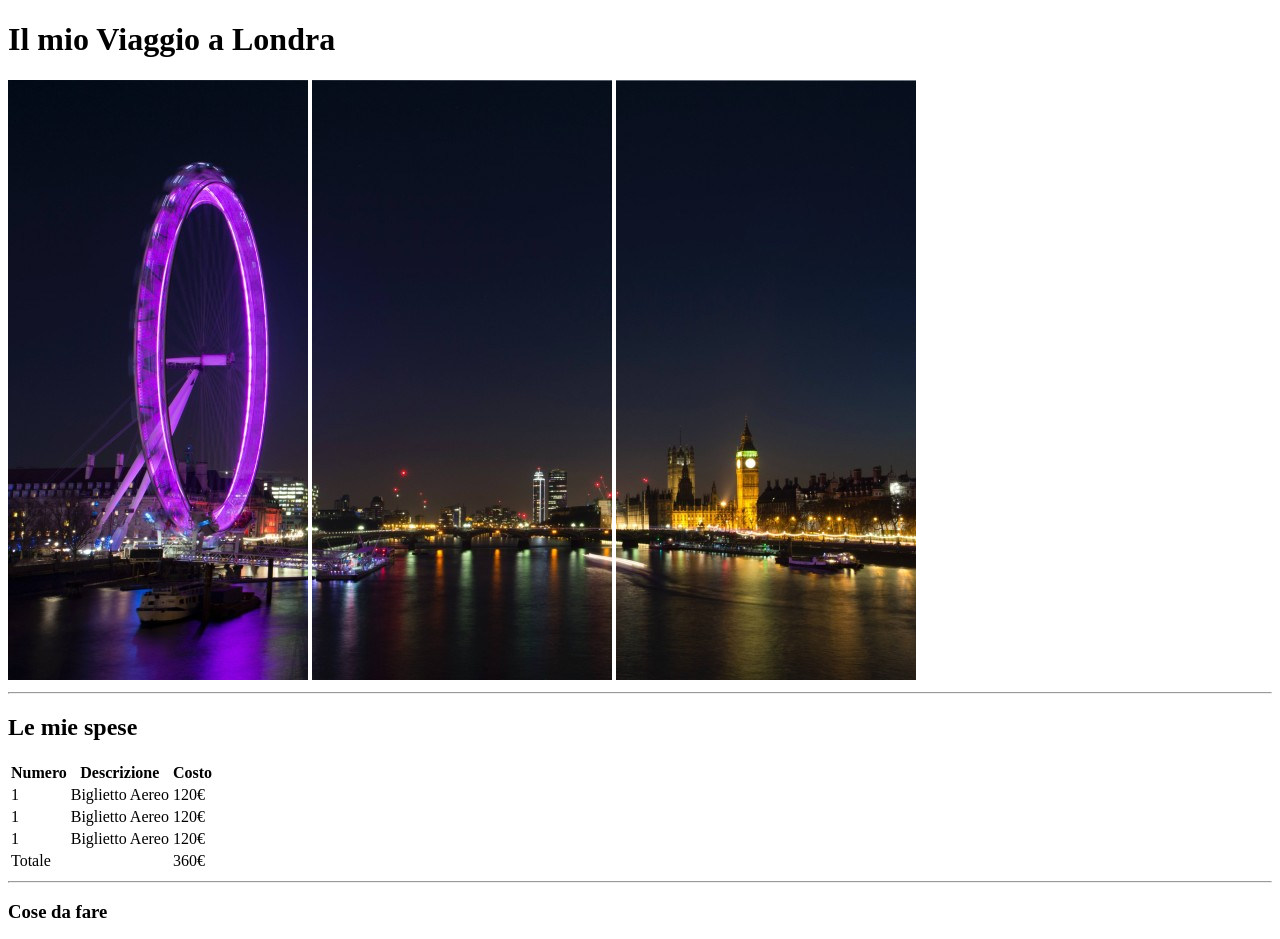
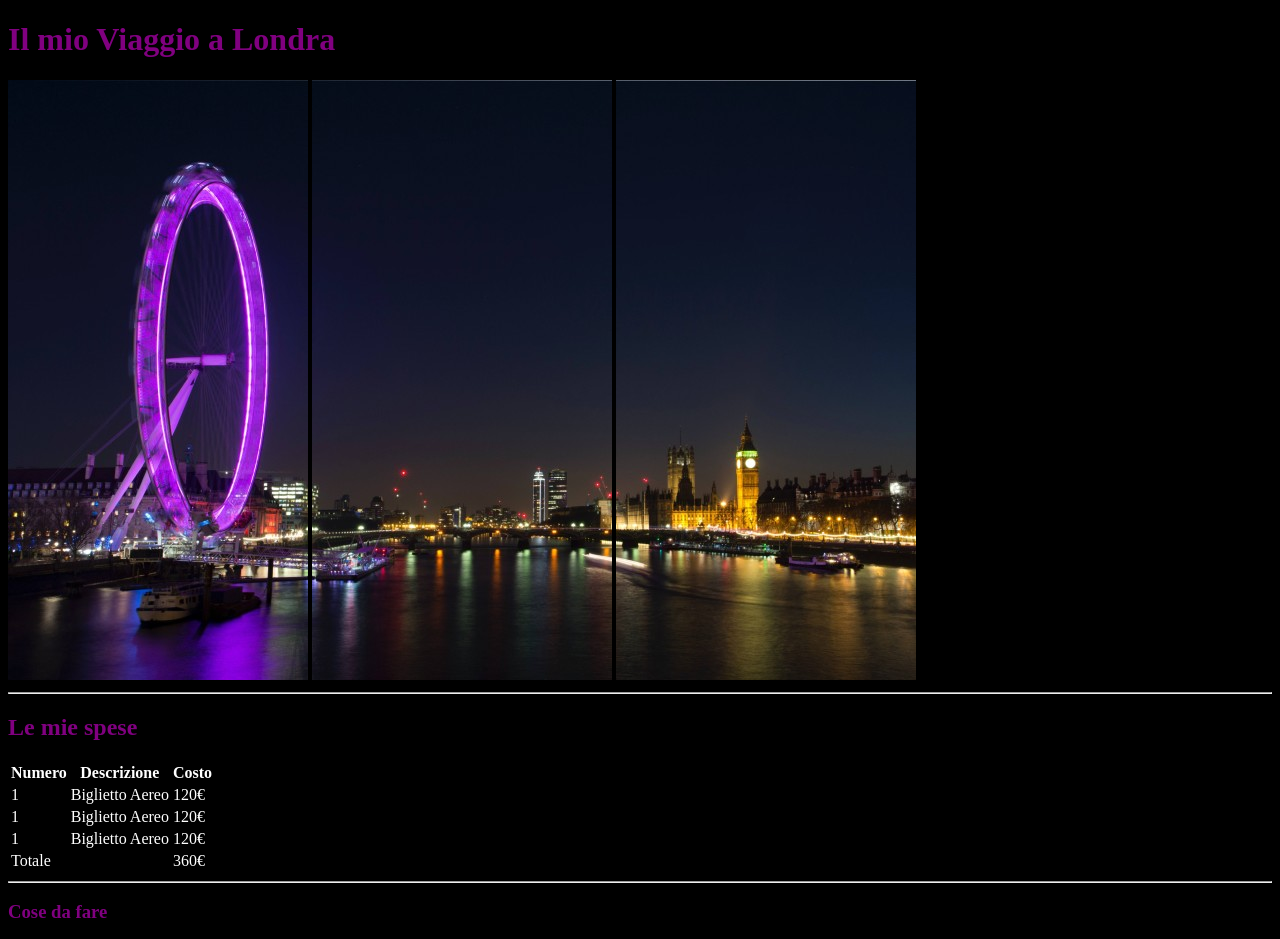
Before and after one commit to Zaryus94/html-london-trip, a plain HTML site: page index.html in a window 1280 px wide. Shown: the top 939 px of the page. Drawn offline with Linux system fonts and the light colour scheme.

Commit message:
Completed and modified

```diff
--- a/index.html
+++ b/index.html
@@ -6,10 +6,32 @@
     <meta http-equiv="X-UA-Compatible" content="IE=edge">
     <meta name="viewport" content="width=device-width, initial-scale=1.0">
     <title>Index</title>
+    <style>
+        body {
+            background-color: black;
+        }
+
+        h1 {
+            color: purple;
+        }
+
+        h2 {
+            color: purple;
+        }
+
+        h3 {
+            color: purple;
+        }
+
+        .content {
+            color: white;
+        }
+    </style>
+
 </head>
 
 <body>
-
+    <div class="content">
         <!-- Title and pic collage -->
         <h1>Il mio Viaggio a Londra</h1>
         <div class="Ferris_Wheel">
@@ -91,6 +113,7 @@
         <h3>Le foto</h3>
         <img src="img/4.jpg" alt="Bridge">
         <img src="img/5.jpg" alt="Gallery">
+    </div>
 </body>
 
 </html>
```
Lines whose indentation alone changed are shown as unchanged.
